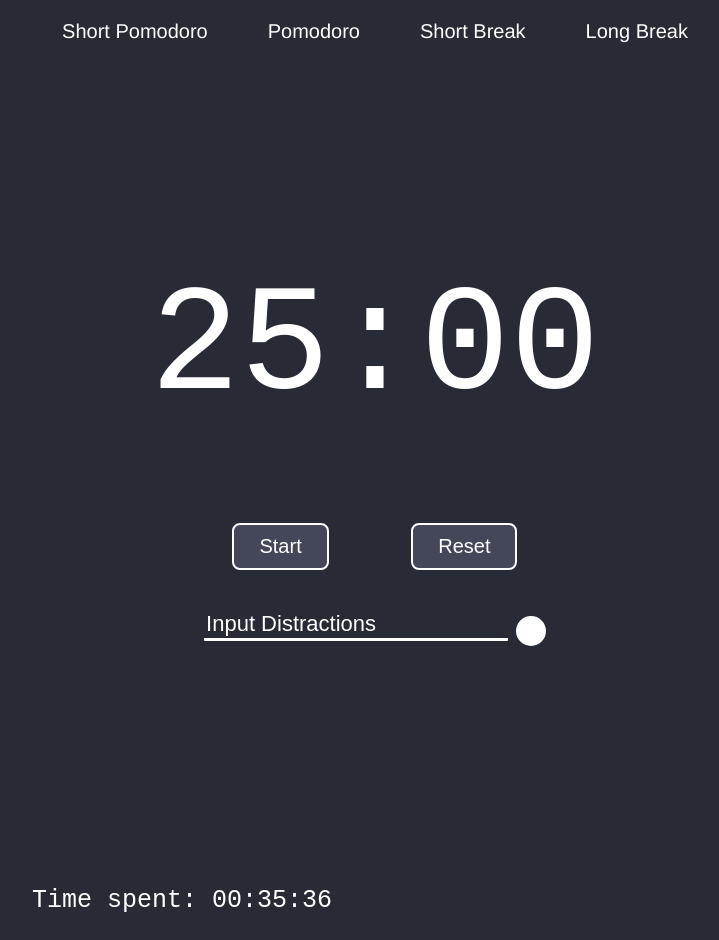
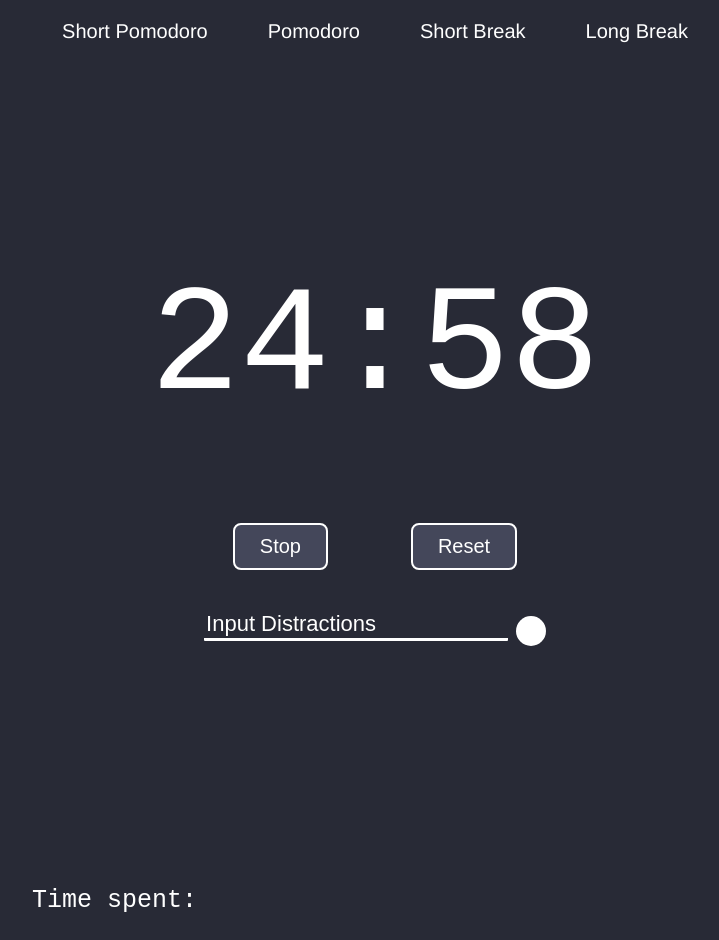
Before and after one commit to p4ckysm4cky/pomodoro_timer, a website with bundled scripts: page index.html in a window 1280 px wide. Both pictures are taken after a click on the button "Start". Shown: the whole page, without its empty margins (265-984 px from the left). Built offline with nearby package versions, Linux system fonts and the light colour scheme.

Commit message:
Pomodoro seems to be working

```diff
--- a/index.html
+++ b/index.html
@@ -35,7 +35,7 @@
             <ul id="distractionContainer">
                 <!-- This is where we put the distractions -->
             </ul>
-            <p id="timeSpent">Time spent: 00:35:36</p>
+            <p id="timeSpent">Time spent:</p>
         </div>
         <script src="./src/pomodoro.js"></script>
         <script src="./src/task.js"></script>
--- a/src/pomodoro.ts
+++ b/src/pomodoro.ts
@@ -38,20 +38,22 @@ function runCount(callback?) {
     let intervalTimer = setInterval(() => {
         if (isRun && countdown.seconds !== 0) {
             countdown.seconds--;
+            clockP.innerHTML = displayCount();
             console.log(countdown.formated());
             console.log(countdown.seconds);
             if (isWork) timeSpent.seconds++;
             // This basically only runs on the transition from 1 -> 0
             if (countdown.seconds === 0) {
                 if (callback) callback();
-                // <include some reset timer here>
-                clearInterval(intervalTimer);
-                return;
-                // Clear the timer when paused
-            } else if (!isRun) {
+                isRun = false;
+                select(currentSelection);
                 clearInterval(intervalTimer);
                 return;
             }
+        } else {
+            // Clear the timer when paused
+            clearInterval(intervalTimer);
+            return;
         }
     }, 1000);
 }
@@ -83,6 +85,7 @@ function select(id: string) {
 
     if (do_switch) {
         isRun = false;
+        startBtn.innerText = "Start";
         switch (id) {
             case "shortPomodoro":
                 currentSelection = id;
@@ -119,11 +122,31 @@ function select(id: string) {
 }
 // Main
 const clockP = document.getElementById("clock");
+const startBtn = document.getElementById("start");
+const resetBtn = document.getElementById("reset");
 
 const navShortPomo = document.getElementById("shortPomodoro");
 const navPomo = document.getElementById("pomodoro");
 const navShortBreak = document.getElementById("shortBreak");
 const navLongBreak = document.getElementById("longBreak");
+
+startBtn.addEventListener("click", () => {
+    if (startBtn.innerText.toLowerCase() === "start") {
+        isRun = true;
+        startBtn.innerText = "Stop";
+        runCount(playAlarm);
+    } else {
+        isRun = false;
+        startBtn.innerText = "Start";
+    }
+});
+
+resetBtn.addEventListener("click", () => {
+    if (confirm("Are you sure you want to reset?")) {
+        isRun = false
+        select(currentSelection);
+    }
+});
 
 navShortPomo.addEventListener("click", (event) => {
     select((event.target as Element).id);
```
Also changed, not shown: readme.md.
